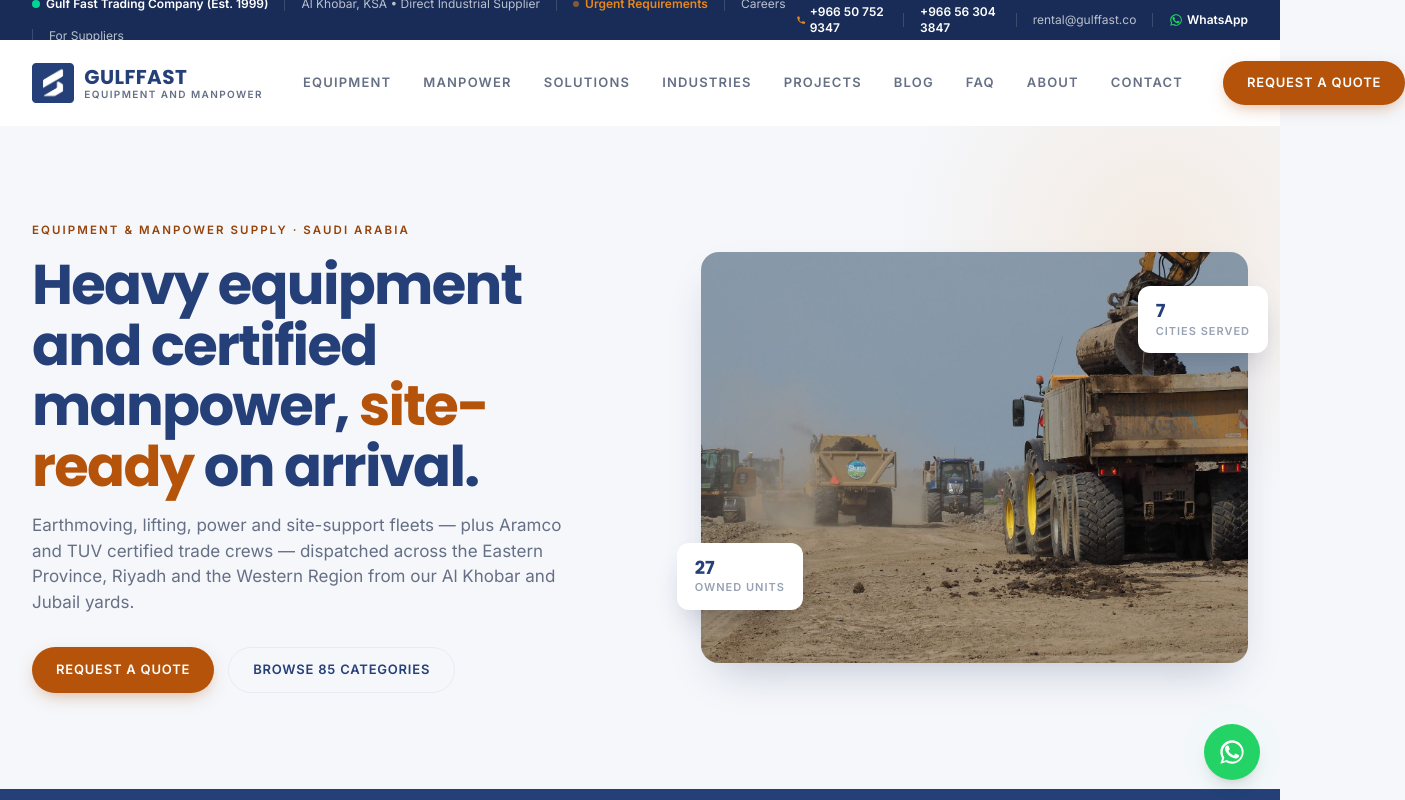
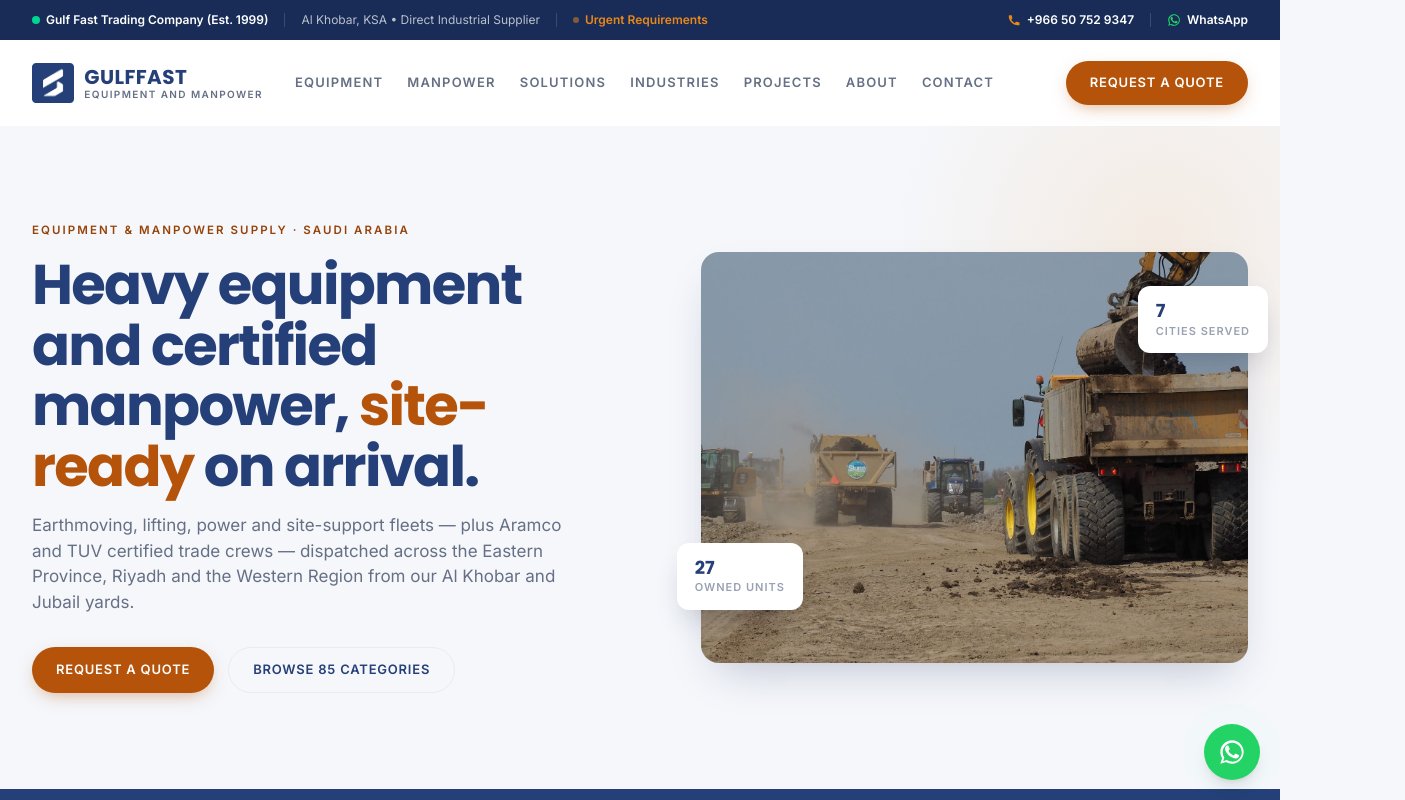
Before and after one commit to rentalgulffast-tech/gulffast_website, a Next.js app: page / in a window 1280 px wide. Shown: the top 800 px of the page, 1405 px wide, since content can reach past the window. Built offline with nearby package versions, Linux system fonts and the light colour scheme.

Commit message:
Fix header overflow: trim nav to 7 items, single-row utility bar, wider container

```diff
--- a/components/Header.tsx
+++ b/components/Header.tsx
@@ -4,9 +4,46 @@
 import Link from 'next/link';
 import Image from 'next/image';
 import { usePathname } from 'next/navigation';
-import { CONTACT, telHref, mailtoHref } from '@/lib/contact';
+import { CONTACT, telHref } from '@/lib/contact';
 import { BRAND_LEGAL_NAME, BRAND_TAGLINE } from '@/lib/brand';
 import Pill from '@/components/Pill';
+
+/** Primary navigation. Kept to seven items so the row fits at 1280px without clipping. */
+const NAV_ITEMS = [
+  { name: 'Equipment', href: '/equipment' },
+  { name: 'Manpower', href: '/manpower' },
+  { name: 'Solutions', href: '/solutions' },
+  { name: 'Industries', href: '/industries' },
+  { name: 'Projects', href: '/projects' },
+  { name: 'About', href: '/about' },
+  { name: 'Contact', href: '/contact' }
+];
+
+/** Secondary destinations: in the mobile drawer and the footer, not the top nav. */
+const SECONDARY_ITEMS = [
+  { name: 'Urgent Requirements', href: '/urgent' },
+  { name: 'Blog', href: '/blog' },
+  { name: 'FAQ', href: '/faq' },
+  { name: 'Careers', href: '/careers' },
+  { name: 'For Suppliers', href: '/suppliers' }
+];
+
+function PhoneIcon() {
+  return (
+    <svg className="w-3.5 h-3.5 text-accent shrink-0" fill="currentColor" viewBox="0 0 24 24">
+      <path d="M6.62 10.79a15.053 15.053 0 006.59 6.59l2.2-2.2a1 1 0 011.11-.27c1.21.49 2.53.76 3.88.76a1 1 0 011 1V20a1 1 0 01-1 1C10.07 21 3 13.93 3 5a1 1 0 011-1h3.5a1 1 0 011 1c0 1.35.27 2.67.76 3.88a1 1 0 01-.27 1.11l-2.17 2.2z" />
+    </svg>
+  );
+}
+
+function WhatsAppIcon() {
+  return (
+    <svg className="w-3.5 h-3.5 shrink-0" style={{ color: 'var(--whatsapp-green)' }} fill="currentColor" viewBox="0 0 24 24">
+      <path d="M17.472 14.382c-.297-.149-1.758-.867-2.03-.967-.273-.099-.471-.148-.67.15-.197.297-.767.966-.94 1.164-.173.199-.347.223-.644.075-.297-.15-1.255-.463-2.39-1.475-.883-.788-1.48-1.761-1.653-2.059-.173-.297-.018-.458.13-.606.134-.133.298-.347.446-.52.149-.174.198-.298.298-.497.099-.198.05-.371-.025-.52-.075-.149-.669-1.612-.916-2.207-.242-.579-.487-.5-.669-.51-.173-.008-.371-.01-.57-.01-.198 0-.52.074-.792.372-.272.297-1.04 1.016-1.04 2.479 0 1.462 1.065 2.875 1.213 3.074.148.198 2.096 3.2 5.077 4.487.709.306 1.262.489 1.694.626.712.226 1.36.194 1.872.118.571-.085 1.758-.719 2.006-1.413.248-.694.248-1.289.173-1.413-.074-.124-.272-.198-.57-.347z" />
+      <path d="M12.017 2C6.492 2 2.017 6.475 2.017 12c0 1.9.53 3.729 1.53 5.312L2 22l4.812-1.514A9.94 9.94 0 0012.017 22c5.524 0 10-4.476 10-10s-4.476-10-10-10zm0 18.184a8.15 8.15 0 01-4.16-1.14l-.298-.177-3.096.974.99-3.02-.194-.31a8.157 8.157 0 01-1.242-4.323c0-4.51 3.672-8.184 8.183-8.184 4.51 0 8.184 3.673 8.184 8.184 0 4.511-3.673 8.184-8.184 8.184z" />
+    </svg>
+  );
+}
 
 export default function Header() {
   const [mobileMenuOpen, setMobileMenuOpen] = useState(false);
@@ -20,71 +57,48 @@
     return () => window.removeEventListener('scroll', onScroll);
   }, []);
 
-  const navItems = [
-    { name: 'Equipment', href: '/equipment' },
-    { name: 'Manpower', href: '/manpower' },
-    { name: 'Solutions', href: '/solutions' },
-    { name: 'Industries', href: '/industries' },
-    { name: 'Projects', href: '/projects' },
-    { name: 'Blog', href: '/blog' },
-    { name: 'FAQ', href: '/faq' },
-    { name: 'About', href: '/about' },
-    { name: 'Contact', href: '/contact' },
-  ];
+  const isActive = (href: string) => pathname === href || (href !== '/' && pathname.startsWith(href));
 
   return (
     <>
-      {/* Utility bar */}
+      {/* Utility bar — one row at every width. Items drop out as space runs out
+          rather than wrapping, which is what made this bar 86px tall before. */}
       <div className="bg-primary-deep text-white/70 text-xs">
-        <div className="max-w-7xl mx-auto px-4 sm:px-6 lg:px-8 flex flex-col md:flex-row items-center justify-between gap-2 h-auto md:h-10 py-2 md:py-0">
-          <div className="flex items-center gap-4 flex-wrap justify-center md:justify-start">
-            <span className="inline-flex items-center gap-1.5 text-white font-semibold">
+        <div className="max-w-[88rem] mx-auto px-4 sm:px-6 lg:px-8 h-10 flex items-center justify-between gap-4 overflow-hidden">
+          <div className="flex items-center gap-4 min-w-0">
+            <span className="hidden lg:inline-flex items-center gap-1.5 text-white font-semibold whitespace-nowrap">
               <span className="w-2 h-2 rounded-full bg-emerald-400"></span>
-              {BRAND_LEGAL_NAME} (Est. 1999)
+              {`${BRAND_LEGAL_NAME} (Est. 1999)`}
             </span>
-            <span className="hidden sm:inline w-px h-3.5 bg-white/15"></span>
-            <span>Al Khobar, KSA • Direct Industrial Supplier</span>
-            <span className="hidden sm:inline w-px h-3.5 bg-white/15"></span>
-            <Link href="/urgent" className="inline-flex items-center gap-1.5 text-accent hover:text-white font-bold transition-colors">
-              <span className="w-1.5 h-1.5 rounded-full bg-accent animate-pulse"></span>
+            <span className="hidden xl:inline w-px h-3.5 bg-white/15 shrink-0"></span>
+            <span className="hidden xl:inline whitespace-nowrap">Al Khobar, KSA • Direct Industrial Supplier</span>
+            <span className="hidden lg:inline w-px h-3.5 bg-white/15 shrink-0"></span>
+            <Link
+              href="/urgent"
+              className="inline-flex items-center gap-1.5 text-accent hover:text-white font-bold transition-colors whitespace-nowrap"
+            >
+              <span className="w-1.5 h-1.5 rounded-full bg-accent animate-pulse shrink-0"></span>
               Urgent Requirements
             </Link>
-            <span className="hidden sm:inline w-px h-3.5 bg-white/15"></span>
-            <Link href="/careers" className="hover:text-white transition-colors">
-              Careers
-            </Link>
-            <span className="hidden sm:inline w-px h-3.5 bg-white/15"></span>
-            <Link href="/suppliers" className="hover:text-white transition-colors">
-              For Suppliers
-            </Link>
           </div>
-          <div className="flex items-center gap-4">
-            <a href={telHref(CONTACT.phonePrimary)} className="hover:text-white transition-colors flex items-center gap-1 font-semibold text-white">
-              <svg className="w-3.5 h-3.5 text-accent" fill="currentColor" viewBox="0 0 24 24">
-                <path d="M6.62 10.79a15.053 15.053 0 006.59 6.59l2.2-2.2a1 1 0 011.11-.27c1.21.49 2.53.76 3.88.76a1 1 0 011 1V20a1 1 0 01-1 1C10.07 21 3 13.93 3 5a1 1 0 011-1h3.5a1 1 0 011 1c0 1.35.27 2.67.76 3.88a1 1 0 01-.27 1.11l-2.17 2.2z"/>
-              </svg>
+
+          <div className="flex items-center gap-4 shrink-0">
+            <a
+              href={telHref(CONTACT.phonePrimary)}
+              className="hover:text-white transition-colors flex items-center gap-1.5 font-semibold text-white whitespace-nowrap"
+            >
+              <PhoneIcon />
               {CONTACT.phonePrimary}
             </a>
-            <span className="w-px h-3.5 bg-white/15"></span>
-            <a href={telHref(CONTACT.phoneSecondary)} className="hover:text-white transition-colors font-semibold text-white">
-              {CONTACT.phoneSecondary}
-            </a>
-            <span className="hidden lg:inline w-px h-3.5 bg-white/15"></span>
-            <a href={mailtoHref()} className="hidden lg:inline hover:text-white transition-colors">
-              {CONTACT.email}
-            </a>
-            <span className="w-px h-3.5 bg-white/15"></span>
+            <span className="hidden md:inline w-px h-3.5 bg-white/15"></span>
             <a
               href={`https://wa.me/${CONTACT.whatsappNumber}`}
               target="_blank"
               rel="noopener noreferrer"
               aria-label="Chat with GulfFast on WhatsApp"
-              className="hover:text-white transition-colors flex items-center gap-1 font-semibold text-white"
+              className="hidden md:flex hover:text-white transition-colors items-center gap-1.5 font-semibold text-white whitespace-nowrap"
             >
-              <svg className="w-3.5 h-3.5" style={{ color: 'var(--whatsapp-green)' }} fill="currentColor" viewBox="0 0 24 24">
-                <path d="M17.472 14.382c-.297-.149-1.758-.867-2.03-.967-.273-.099-.471-.148-.67.15-.197.297-.767.966-.94 1.164-.173.199-.347.223-.644.075-.297-.15-1.255-.463-2.39-1.475-.883-.788-1.48-1.761-1.653-2.059-.173-.297-.018-.458.13-.606.134-.133.298-.347.446-.52.149-.174.198-.298.298-.497.099-.198.05-.371-.025-.52-.075-.149-.669-1.612-.916-2.207-.242-.579-.487-.5-.669-.51-.173-.008-.371-.01-.57-.01-.198 0-.52.074-.792.372-.272.297-1.04 1.016-1.04 2.479 0 1.462 1.065 2.875 1.213 3.074.148.198 2.096 3.2 5.077 4.487.709.306 1.262.489 1.694.626.712.226 1.36.194 1.872.118.571-.085 1.758-.719 2.006-1.413.248-.694.248-1.289.173-1.413-.074-.124-.272-.198-.57-.347z"/>
-                <path d="M12.017 2C6.492 2 2.017 6.475 2.017 12c0 1.9.53 3.729 1.53 5.312L2 22l4.812-1.514A9.94 9.94 0 0012.017 22c5.524 0 10-4.476 10-10s-4.476-10-10-10zm0 18.184a8.15 8.15 0 01-4.16-1.14l-.298-.177-3.096.974.99-3.02-.194-.31a8.157 8.157 0 01-1.242-4.323c0-4.51 3.672-8.184 8.183-8.184 4.51 0 8.184 3.673 8.184 8.184 0 4.511-3.673 8.184-8.184 8.184z"/>
-              </svg>
+              <WhatsAppIcon />
               WhatsApp
             </a>
           </div>
@@ -96,59 +110,46 @@
         className={`w-full sticky top-0 z-50 bg-card-background transition-shadow duration-300 ${stuck ? 'header-stuck' : ''}`}
       >
         <div
-          className={`max-w-7xl mx-auto px-4 sm:px-6 lg:px-8 flex items-center gap-10 transition-[height] duration-300 ${
+          className={`max-w-[88rem] mx-auto px-4 sm:px-6 lg:px-8 flex items-center gap-8 transition-[height] duration-300 ${
             stuck ? 'h-[70px]' : 'h-[86px]'
           }`}
         >
-          {/* Brand Logo */}
           <Link href="/" className="flex items-center gap-2.5 shrink-0" aria-label="GulfFast — home">
-            <Image
-              src="/logo-mark.png"
-              alt=""
-              width={721}
-              height={681}
-              priority
-              className="h-10 w-auto"
-            />
+            <Image src="/logo-mark.png" alt="" width={721} height={681} priority className="h-10 w-auto" />
             <span className="flex flex-col leading-none">
               <span className="font-display text-primary font-bold tracking-[0.02em] text-xl leading-none">
                 GULFFAST
               </span>
-              <span className="text-muted text-[10px] font-semibold uppercase tracking-[0.14em] mt-0.5">
+              <span className="text-muted text-[10px] font-semibold uppercase tracking-[0.14em] mt-0.5 whitespace-nowrap">
                 {BRAND_TAGLINE}
               </span>
             </span>
           </Link>
 
-          {/* Desktop Navigation Links */}
-          <nav className="hidden xl:flex items-center gap-8">
-            {navItems.map((item) => {
-              const isActive = pathname === item.href || (item.href !== '/' && pathname.startsWith(item.href));
-              return (
+          <nav className="hidden xl:flex items-center gap-6 2xl:gap-8">
+            {NAV_ITEMS.map((item) => (
               <Link
                 key={item.href}
                 href={item.href}
-                  className={`nav-link-hover text-[13px] font-semibold uppercase tracking-[0.09em] py-1.5 transition-colors ${
-                    isActive ? 'on text-primary' : 'text-muted hover:text-primary'
+                className={`nav-link-hover text-[13px] font-semibold uppercase tracking-[0.09em] py-1.5 whitespace-nowrap transition-colors ${
+                  isActive(item.href) ? 'on text-primary' : 'text-muted hover:text-primary'
                 }`}
               >
                 {item.name}
               </Link>
-              );
-            })}
+            ))}
           </nav>
 
-          {/* Primary Quote CTA Button */}
           <div className="hidden sm:flex items-center ml-auto shrink-0">
             <Pill href="/request-a-quote">Request a Quote</Pill>
           </div>
 
-          {/* Mobile Menu Button */}
           <button
             type="button"
             onClick={() => setMobileMenuOpen(!mobileMenuOpen)}
             className="xl:hidden ml-auto p-2 rounded-xl text-muted hover:text-primary hover:bg-tint focus:outline-none"
-            aria-label="Toggle Navigation Menu"
+            aria-label="Toggle navigation menu"
+            aria-expanded={mobileMenuOpen}
           >
             <svg className="w-6 h-6" fill="none" viewBox="0 0 24 24" stroke="currentColor">
               {mobileMenuOpen ? (
@@ -160,26 +161,68 @@
           </button>
         </div>
 
-        {/* Mobile Drawer Navigation */}
         {mobileMenuOpen && (
-          <div className="xl:hidden bg-background border-t border-border px-4 pt-3 pb-6 space-y-2 animate-fadeInScale">
-            {navItems.map((item) => {
-              const isActive = pathname === item.href || (item.href !== '/' && pathname.startsWith(item.href));
-              return (
+          <div className="xl:hidden bg-background border-t border-border px-4 pt-3 pb-6 animate-fadeInScale">
+            <div className="space-y-1.5">
+              {NAV_ITEMS.map((item) => (
                 <Link
                   key={item.href}
                   href={item.href}
                   onClick={() => setMobileMenuOpen(false)}
-                  className={`block px-3 py-2 rounded-xl text-sm font-medium ${
-                    isActive ? 'bg-white text-primary font-bold shadow-sm' : 'text-foreground hover:bg-white/60'
+                  className={`block px-3 py-2.5 rounded-xl text-sm font-semibold ${
+                    isActive(item.href) ? 'bg-white text-primary shadow-sm' : 'text-foreground hover:bg-white/60'
                   }`}
                 >
                   {item.name}
                 </Link>
-              );
-            })}
-            <div className="pt-2">
-              <Pill href="/request-a-quote" className="w-full" >
+              ))}
+            </div>
+
+            <div className="mt-4 pt-4 border-t border-border space-y-1.5">
+              {SECONDARY_ITEMS.map((item) => (
+                <Link
+                  key={item.href}
+                  href={item.href}
+                  onClick={() => setMobileMenuOpen(false)}
+                  className={`block px-3 py-2 rounded-xl text-sm ${
+                    item.href === '/urgent'
+                      ? 'text-accent-ink font-bold'
+                      : 'text-muted hover:text-primary hover:bg-white/60'
+                  }`}
+                >
+                  {item.name}
+                </Link>
+              ))}
+            </div>
+
+            <div className="mt-4 pt-4 border-t border-border space-y-2">
+              <a
+                href={telHref(CONTACT.phonePrimary)}
+                className="flex items-center gap-2 px-3 py-2 text-sm font-semibold text-primary"
+              >
+                <PhoneIcon />
+                {CONTACT.phonePrimary}
+              </a>
+              <a
+                href={telHref(CONTACT.phoneSecondary)}
+                className="flex items-center gap-2 px-3 py-2 text-sm font-semibold text-primary"
+              >
+                <PhoneIcon />
+                {CONTACT.phoneSecondary}
+              </a>
+              <a
+                href={`https://wa.me/${CONTACT.whatsappNumber}`}
+                target="_blank"
+                rel="noopener noreferrer"
+                className="flex items-center gap-2 px-3 py-2 text-sm font-semibold text-primary"
+              >
+                <WhatsAppIcon />
+                WhatsApp
+              </a>
+            </div>
+
+            <div className="pt-4">
+              <Pill href="/request-a-quote" className="w-full">
                 Request Equipment or Manpower Quote
               </Pill>
             </div>
```
Lines whose indentation alone changed are shown as unchanged.
